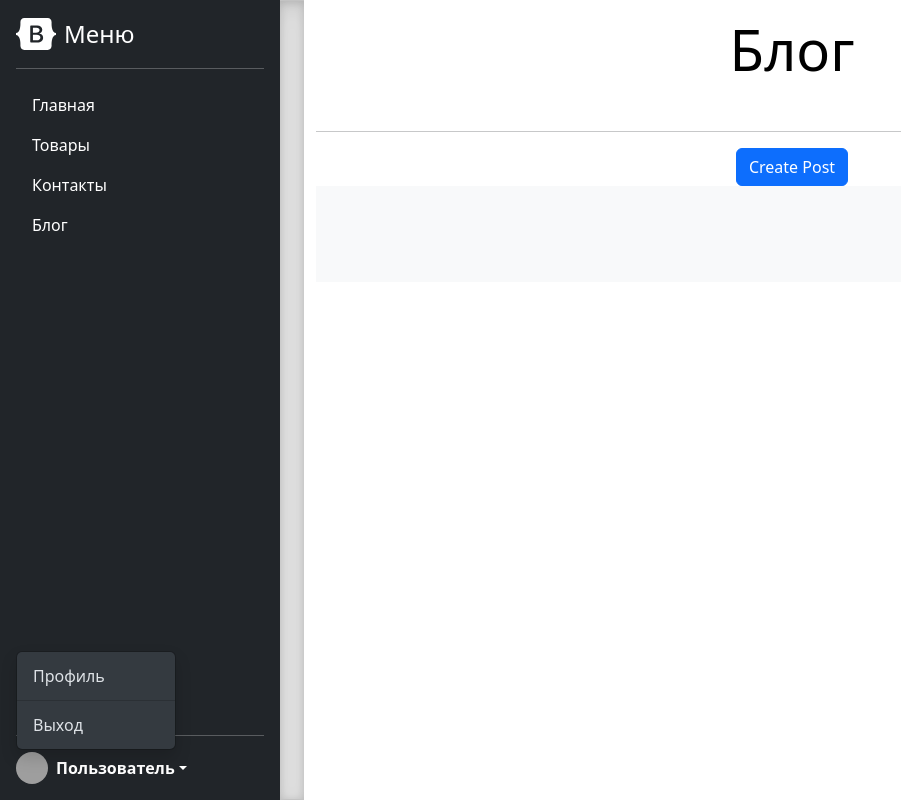
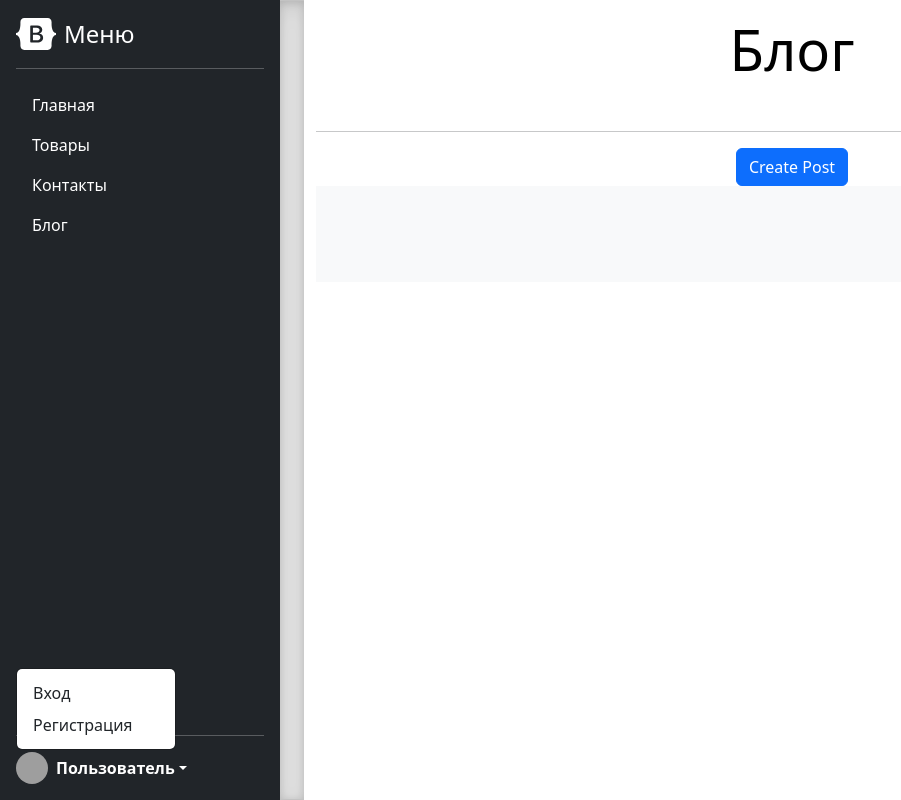
Before and after one commit to evlx87/django_test_project, a Django app: page /blog in a window 1280 px wide, after a click on "Пользователь". Shown: the whole page, without its empty margins (0-901 px from the left). Run offline with Django 5.2, Linux system fonts and the light colour scheme; data that the repository does not hold is empty; grey boxes are pictures that could not be loaded.

Commit message:
added a drop-down menu for authentication and registration

```diff
--- a/catalog/templates/catalog/base.html
+++ b/catalog/templates/catalog/base.html
@@ -120,15 +120,15 @@
                     <img src="https://github.com/mdo.png" alt="" width="32" height="32" class="rounded-circle me-2">
                     <strong>Пользователь</strong>
                 </a>
-
-
-                <ul class="dropdown-menu dropdown-menu-dark text-small shadow" aria-labelledby="dropdownUser1">
-                    <li><a class="dropdown-item" href="#">Профиль</a></li>
-                    <li>
-                        <hr class="dropdown-divider">
-                    </li>
-                    <li><a class="dropdown-item" href="#">Выход</a></li>
-                </ul>
+                <div class="dropdown-menu">
+                    {% if not user.is_authenticated %}
+                    <a class="dropdown-item" href="{% url 'users_auth:login' %}">Вход</a>
+                    <a class="dropdown-item" href="{% url 'users_auth:register' %}">Регистрация</a>
+                    {% else %}
+                    <a class="dropdown-item" href="">Профиль</a>
+                    <a class="dropdown-item" href="{% url 'users_auth:logout' %}">Выход</a>
+                    {% endif %}
+                </div>
             </div>
         </div>
 
```
